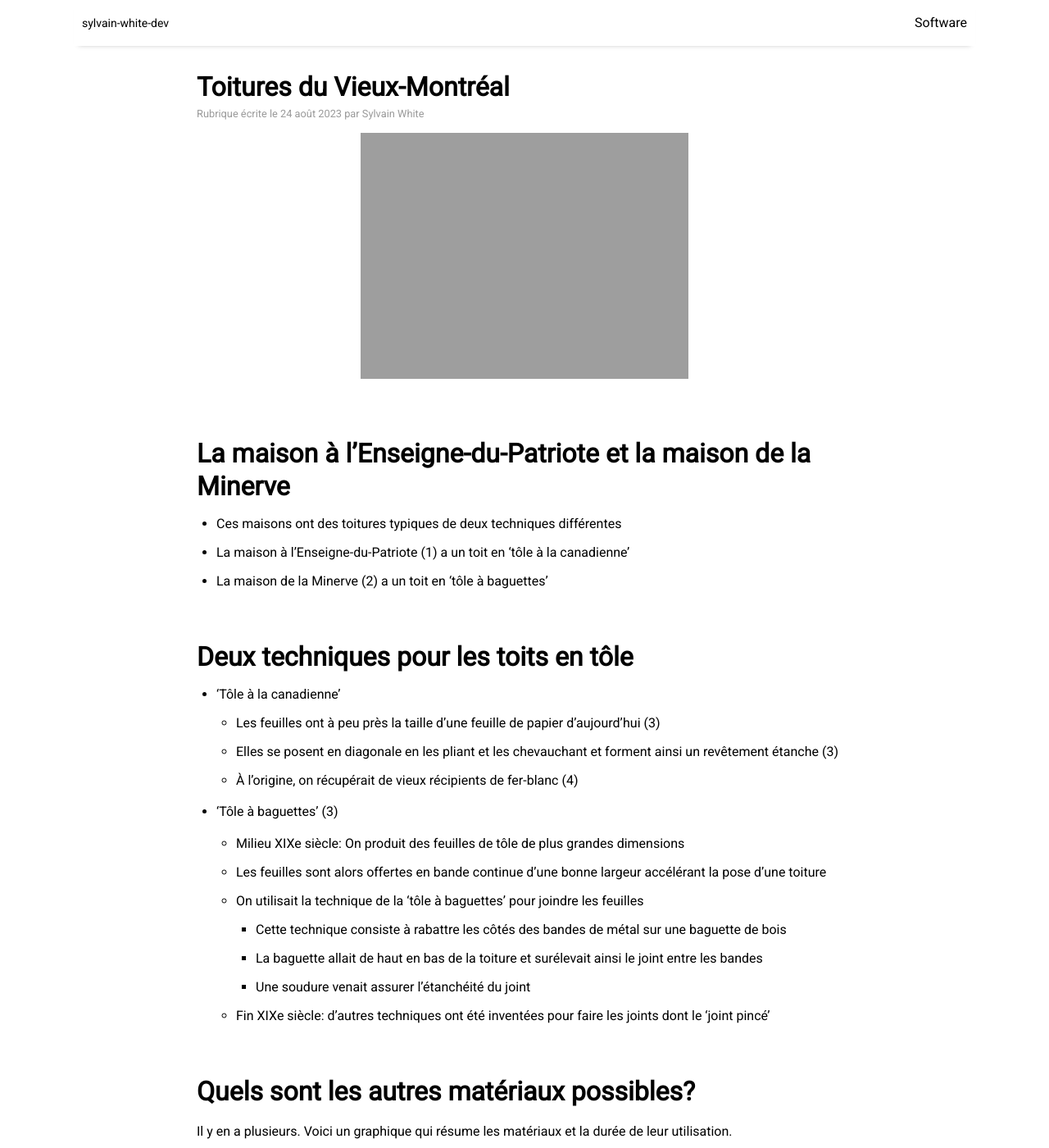
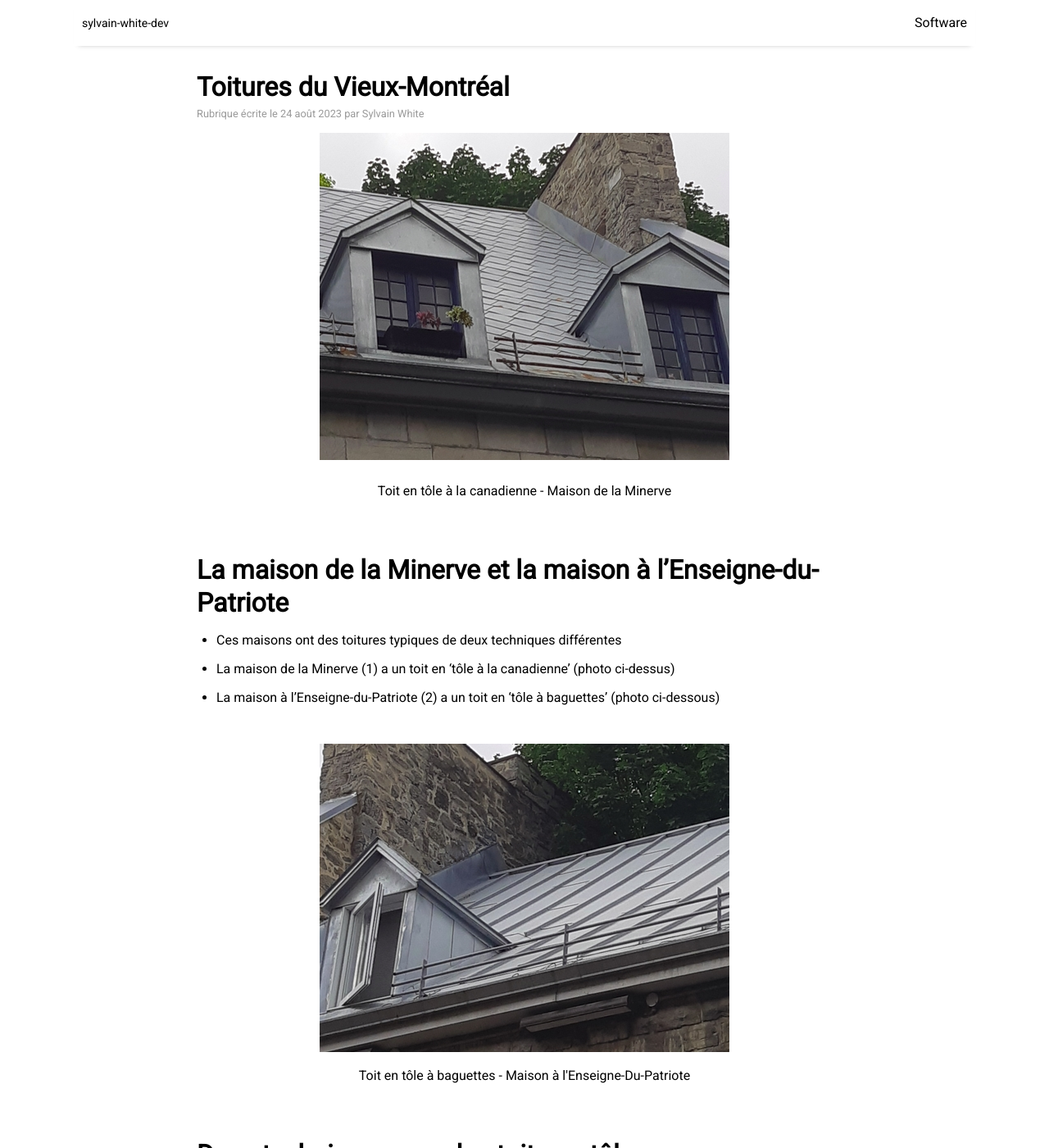
Before and after one commit to sylvainwhite/sylvain-white-dev, a Jekyll site: the page built from _posts/2023-08-24-ToitureDuVieuxMontréal.md, in a window 1280 px wide and 1400 px high. Shown: the whole window at 82% size. Built offline with Jekyll 4.4.1, drawn with Linux system fonts in a browser that asks for light colours; nearby versions of some CDN libraries; some of the changed text lies outside the part shown.

```diff
--- a/_posts/2023-08-24-ToitureDuVieuxMontréal.md
+++ b/_posts/2023-08-24-ToitureDuVieuxMontréal.md
@@ -4,15 +4,21 @@
 author: "Sylvain White"
 categories: misc
 tags: [misc]
-image: ToituresDuVieuxMontreal.jpg
+image: ToitMaisonDeLaMinerve.jpg
 ---
+<p style="text-align: center;">Toit en tôle à la canadienne - Maison de la Minerve</p>
 <br/>
 
-# La maison à l’Enseigne-du-Patriote et la maison de la Minerve
+# La maison de la Minerve et la maison à l’Enseigne-du-Patriote
 
 * Ces maisons ont des toitures typiques de deux techniques différentes
-* La maison à l’Enseigne-du-Patriote (1) a un toit en ‘tôle à la canadienne’
-* La maison de la Minerve (2) a un toit en ‘tôle à baguettes’
+* La maison de la Minerve (1) a un toit en ‘tôle à la canadienne’ (photo ci-dessus)
+* La maison à l’Enseigne-du-Patriote (2) a un toit en ‘tôle à baguettes’ (photo ci-dessous)
+
+<br/>
+![]({{ site.github.url }}/resources/ToitMaisonEnseigneDuPatriote.jpg "Toit en tôle à baguettes - Maison à l'Enseigne-Du-Patriote")
+
+<p style="text-align: center;">Toit en tôle à baguettes - Maison à l'Enseigne-Du-Patriote</p>
 
 <br/>
 # Deux techniques pour les toits en tôle
@@ -105,9 +111,9 @@
 <br/>
 ## Sources
 
-1. [Maison à l'Enseigne-du-Patriote](https://www.vieux.montreal.qc.ca/inventaire/fiches/fiche_bat.php?sec=e&num=9){:target="_blank"}
+1. [Maison de la Minerve](https://www.vieux.montreal.qc.ca/inventaire/fiches/fiche_bat.php?sec=e&num=3){:target="_blank"}
 
-2. [Maison de la Minerve](https://www.vieux.montreal.qc.ca/inventaire/fiches/fiche_bat.php?sec=e&num=3){:target="_blank"}
+2. [Maison à l'Enseigne-du-Patriote](https://www.vieux.montreal.qc.ca/inventaire/fiches/fiche_bat.php?sec=e&num=9){:target="_blank"}
 
 3. [Couverture de tôle - Action Patrimoine](https://actionpatrimoine.ca/outils/fiches-techniques/couverture-de-tole-2/){:target="_blank"}
 
```
Also changed, not shown: _posts/2023-07-29-JardinsDuGouverneur.md (+1 -0 lines), assets/img/JardinDuGouverneur.jpg.
